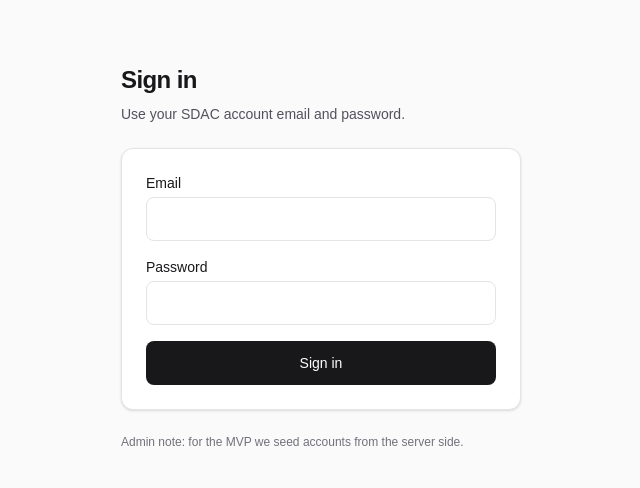
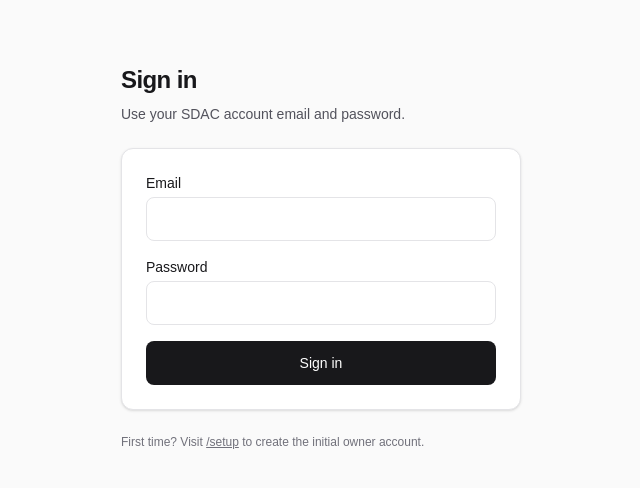
Before and after one commit to raw33/sdac, a Next.js app: page /login in a window 1280 px wide. Shown: the top 488 px of the page, without its empty margins (319-959 px from the left). Built offline with nearby package versions, Linux system fonts and the light colour scheme.

Commit message:
Link to /setup from login

```diff
--- a/src/app/login/page.tsx
+++ b/src/app/login/page.tsx
@@ -73,7 +73,11 @@ export default function LoginPage() {
         </form>
 
         <p className="text-xs text-zinc-500">
-          Admin note: for the MVP we seed accounts from the server side.
+          First time? Visit{" "}
+          <a className="underline" href="/setup">
+            /setup
+          </a>{" "}
+          to create the initial owner account.
         </p>
       </div>
     </div>
```
